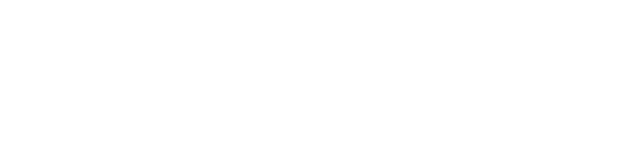
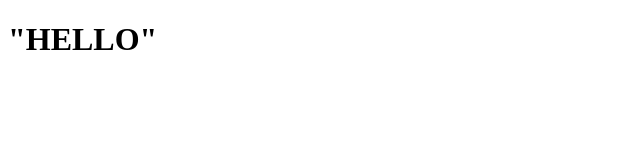
Before and after one commit to JalpanPurohit/tmkoc, a plain HTML site: page index.html in a window 1280 px wide. Shown: the whole page, without its empty margins (0-640 px from the left). Drawn offline with Linux system fonts and the light colour scheme.

Commit message:
first commit

```diff
--- a/index.html
+++ b/index.html
@@ -6,6 +6,6 @@
     <title>Document</title>
 </head>
 <body>
-
+    <h1>"HELLO"</h1>
 </body>
 </html>
```
